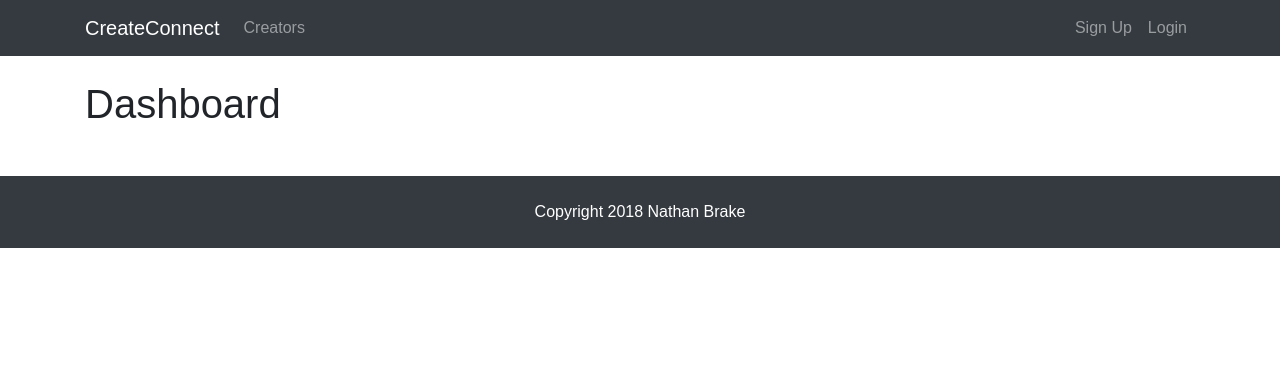
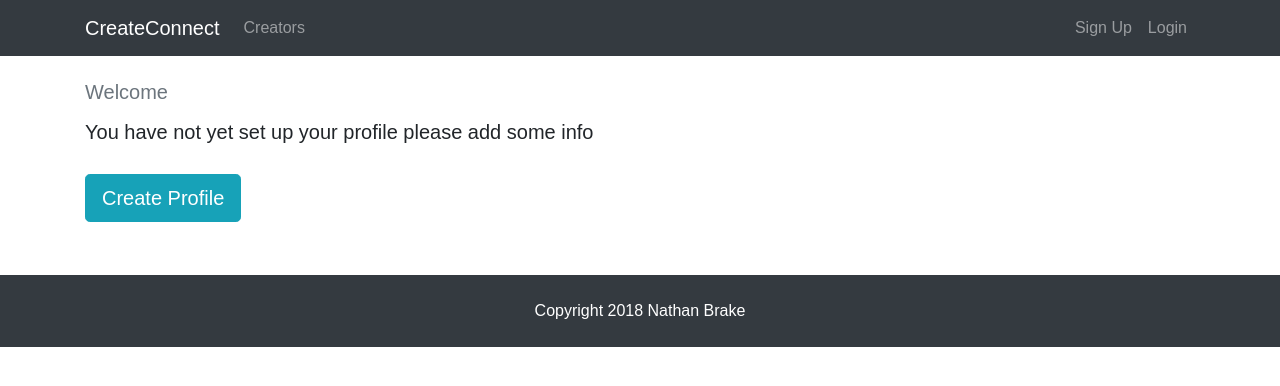
Before and after one commit to njbrake/socialnetwork-MERN, a React (Create React App) app in the folder client/: page /dashboard in a window 1280 px wide. Shown: the top 386 px of the page. Built offline with nearby package versions, Linux system fonts and the light colour scheme; no server answers.

Commit message:
last air

```diff
--- a/client/package.json
+++ b/client/package.json
@@ -20,5 +20,5 @@
 		"test": "react-scripts test --env=jsdom",
 		"eject": "react-scripts eject"
 	},
-	"proxy": "http://localhost:5000"
+	"proxy": "http://127.0.0.1:5000"
 }
--- a/client/src/actions/profileActions.js
+++ b/client/src/actions/profileActions.js
@@ -2,7 +2,6 @@ import axios from 'axios';
 import {
 	GET_PROFILE,
 	PROFILE_LOADING,
-	GET_ERRORS,
 	CLEAR_CURRENT_PROFILE,
 } from './types';
 
--- /dev/null
+++ b/client/src/components/common/Spinner.js
@@ -0,0 +1,14 @@
+import React from 'react';
+import spinner from './spinner.gif';
+
+export default () => {
+  return (
+    <div>
+      <img
+        src={spinner}
+        style={{ width: '200px', margin: 'auto', display: 'block' }}
+        alt="Loading..."
+      />
+    </div>
+  );
+};
--- a/client/src/components/dashboard/Dashboard.js
+++ b/client/src/components/dashboard/Dashboard.js
@@ -1,28 +1,64 @@
 import React, { Component } from 'react';
 import PropTypes from 'prop-types';
-import { withRouter } from 'react-router-dom';
+import { Link } from 'react-router-dom';
 
 import classnames from 'classnames';
 import { connect } from 'react-redux';
 import { registerUser } from '../../actions/authActions';
 
 import { getCurrentProfile } from '../../actions/profileActions';
-import TextFieldGroup from '../common/TextFieldGroup';
+import Spinner from '../common/Spinner.js';
 
 class Dashboard extends Component {
 	componentDidMount() {
 		this.props.getCurrentProfile();
 	}
 	render() {
-		return <h1> Dashboard</h1>;
+		const { user } = this.props.auth;
+		const { profile, loading } = this.props.profile;
+		let dashboardContent;
+		if (profile === null || loading === true) {
+			dashboardContent = <Spinner />
+		} else {
+			//check if user has profile data
+			if (Object.keys(profile).length > 0) {
+				dashboardContent = <h4>DISPLAY PROFILE </h4>
+			} else {
+				//User is logged in but no profile
+				dashboardContent = <div>
+					<p className="lead text-muted">
+						Welcome {user.name}
+					</p>
+					<p className="lead"> You have not yet set up your profile please add some info </p>
+					<Link to='/create-profile' className="btn btn-lg btn-info"> Create Profile </Link>
+				</div>
+			}
+		}
+		return (
+			<div className='dashboard'>
+				<div className='container'>
+					<div className='row' >
+						<div clssName="col-md-12">
+							<div className="display-4"> {dashboardContent}</div>
+						</div></div>
+				</div>
+			</div>
+		)
+
 	}
 }
 
+Dashboard.PropTypes = {
+	getCurrentProfile: PropTypes.func.isRequired,
+	auth: PropTypes.object.isRequired,
+	profile: PropTypes.object.isRequired
+}
 const mapStateToProps = state => ({
 	auth: state.auth,
 	errors: state.errors,
+	profile: state.profile
 });
 export default connect(
 	mapStateToProps,
 	{ getCurrentProfile },
-)(withRouter(Dashboard));
+)(Dashboard);
--- a/client/src/store.js
+++ b/client/src/store.js
@@ -9,8 +9,8 @@ const middleware = [thunk];
 const store = createStore(
 	rootReducer,
 	initialState,
-	compose(applyMiddleware(...middleware)),
-	window.__REDUX_DEVTOOLS_EXTENSION__ && window.__REDUX_DEVTOOLS_EXTENSION__(),
+	compose(applyMiddleware(...middleware),window.__REDUX_DEVTOOLS_EXTENSION__ && window.__REDUX_DEVTOOLS_EXTENSION__()),
+
 );
 
 export default store;
--- a/package.json
+++ b/package.json
@@ -18,6 +18,7 @@
 		"client": "file:client",
 		"concurrently": "^3.6.1",
 		"express": "^4.16.3",
+		"git": "^0.1.5",
 		"gravatar": "^1.6.0",
 		"jsonwebtoken": "^8.3.0",
 		"mongoose": "^5.2.5",
```
Also changed, not shown: client/src/components/common/spinner.gif (added).
